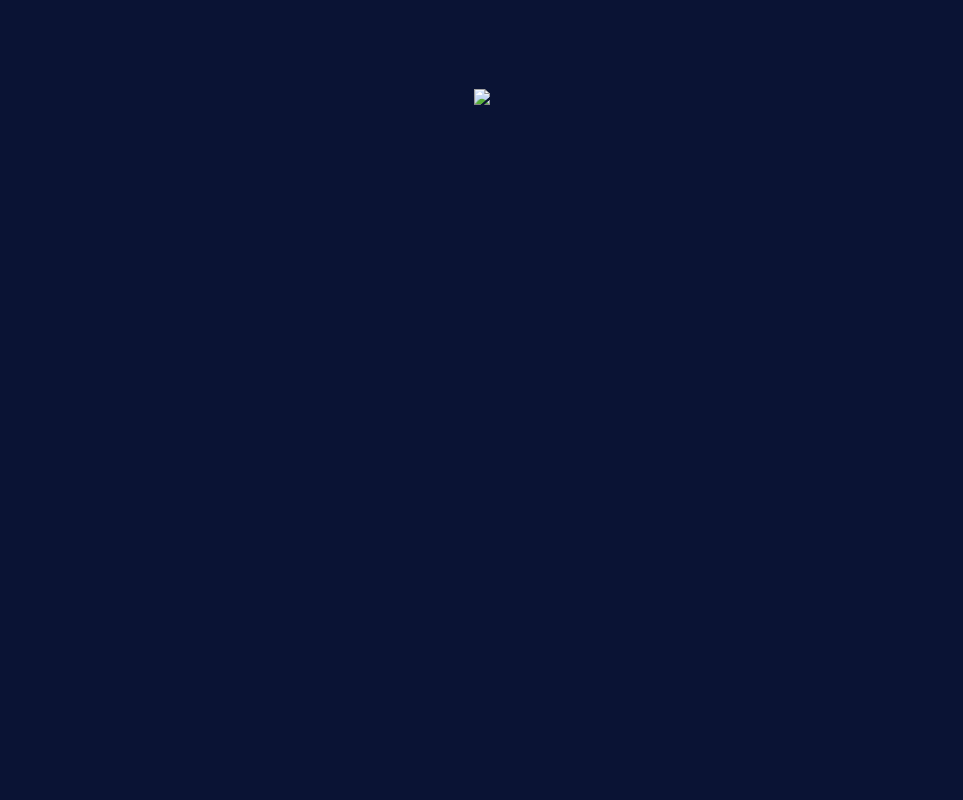
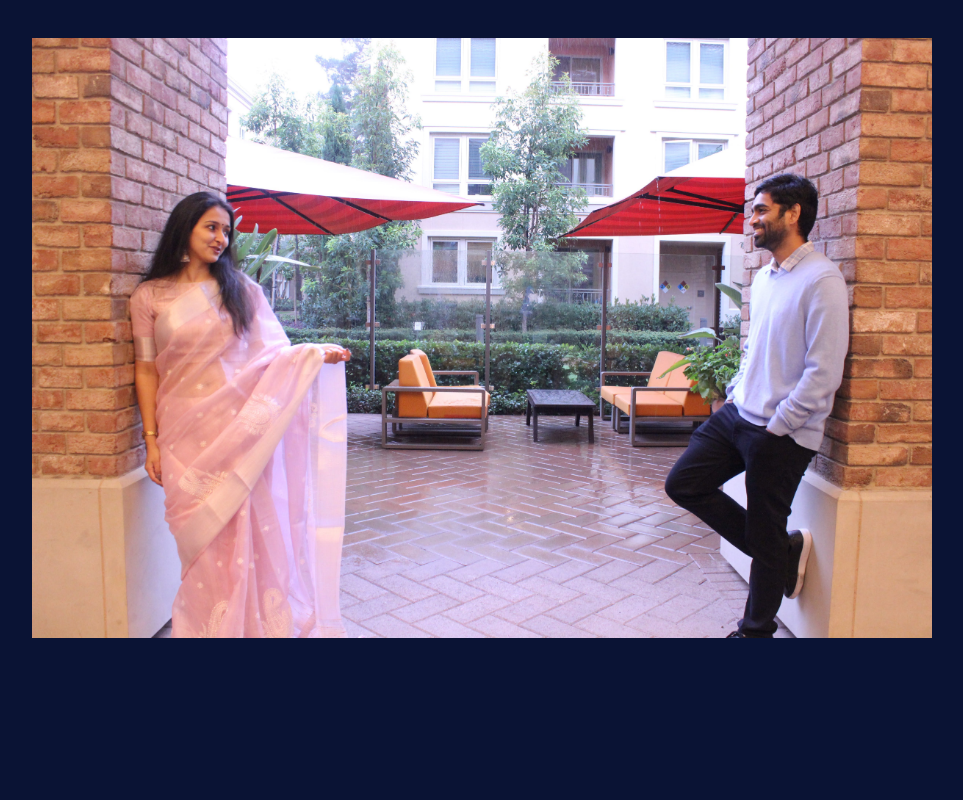
Before and after one commit to nanditavijay/nanditavijay.github.io, a plain HTML site: page index.html in a window 1280 px wide. Shown: the top 800 px of the page, without its empty margins (158-1121 px from the left). Drawn offline with Linux system fonts and the light colour scheme.

Commit message:
Corrected welcome img address

```diff
--- a/index.html
+++ b/index.html
@@ -65,7 +65,7 @@ a:active {
 <div class='container'>
     <a href='#'>
     <img class='resize_fit_center'
-      src='IMG_9899.jpeg' />
+      src='IMG_9899.jpg' />
     </a>
 </div>
 
```
